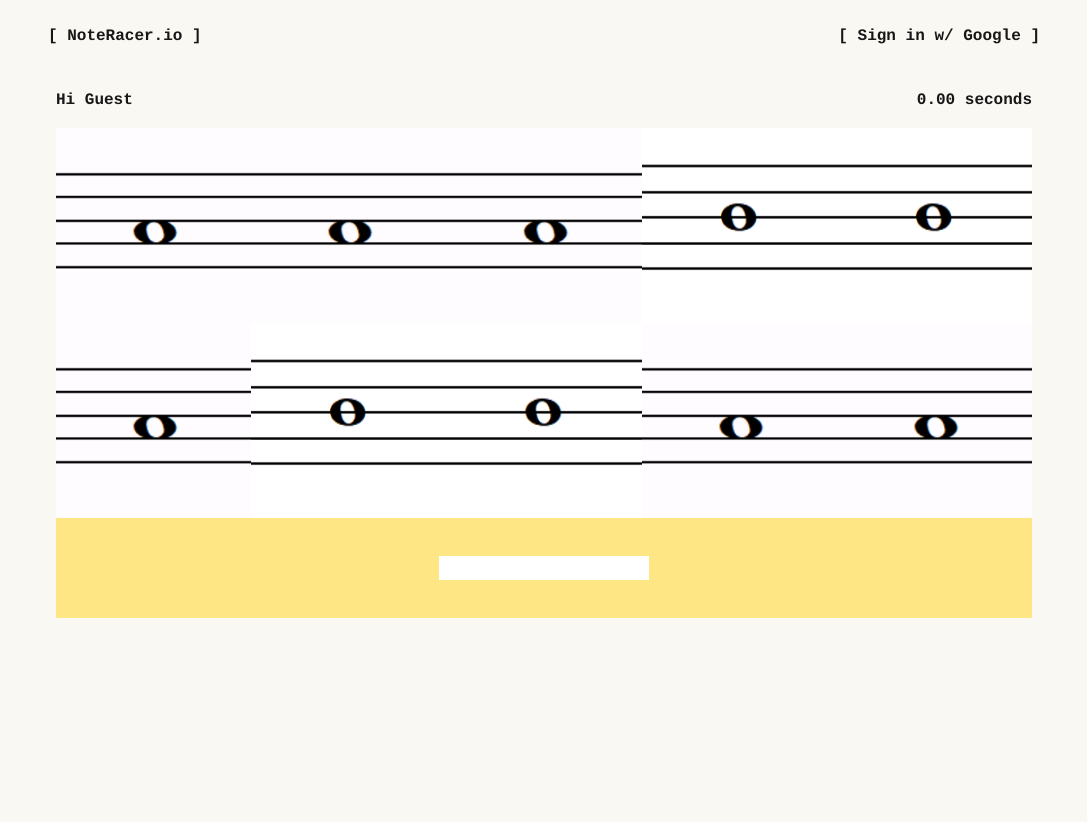
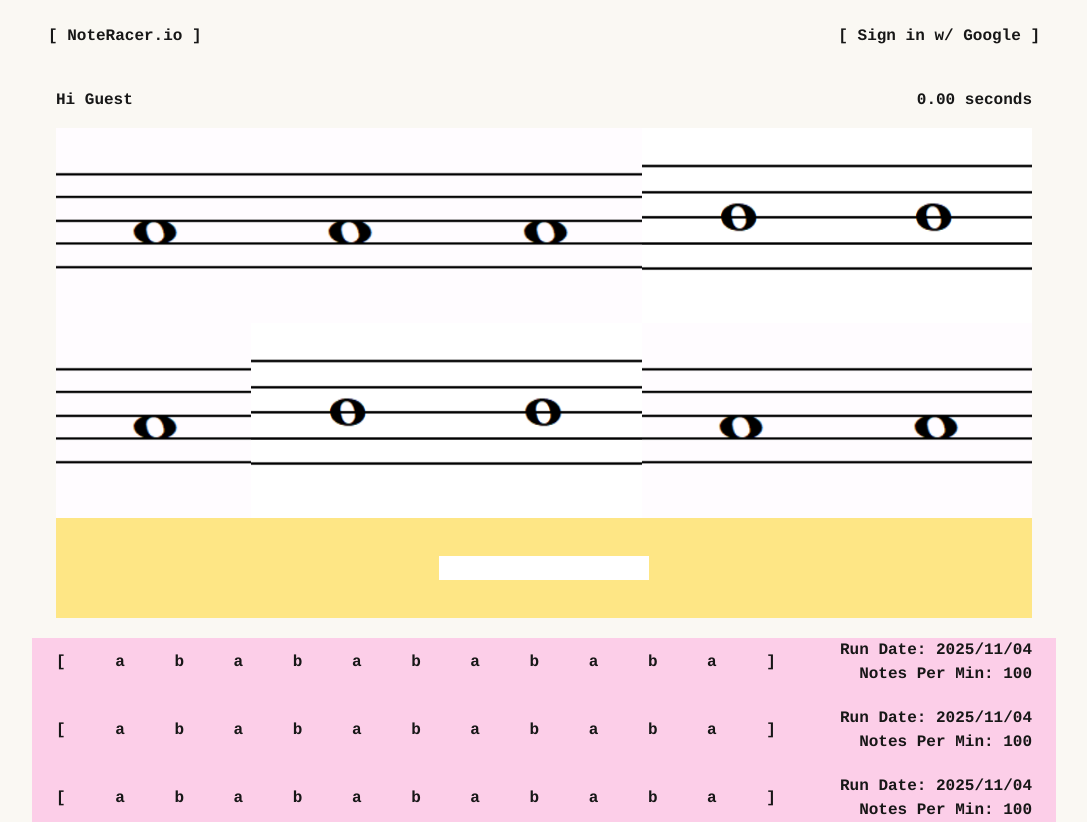
Before and after one commit to Jamess-Nguyen/noteracer.io, a Next.js app: page / in a window 1280 px wide. Shown: the whole page, without its empty margins (96-1183 px from the left). Before the commit the page ends 800 px from the top, so only its background shows below. Built offline with nearby package versions, Linux system fonts and the light colour scheme; no server answers.

Commit message:
:sparkles: added run card and poc code

```diff
--- a/src/app/features/gameplay/components/GamePlayManager.tsx
+++ b/src/app/features/gameplay/components/GamePlayManager.tsx
@@ -6,18 +6,33 @@ import { GamePlayInput } from "./GamePlayInput";
 import { useEffect } from "react";
 import { generateNotes } from "../lib/notes";
 import { GamePlayHeader } from "./GamePlayHeader";
+import { useRunStore } from "@/app/features/runs/lib/store";
+import { run } from "@/app/features/runs/lib/types"
+
 export function GamePlayManager() {
+  const addRun = useRunStore((s) => { return s.addRun });
   const resetRound = useGameplayStore((s) => { return s.resetRound });
   useEffect(() => {
-    const notes = generateNotes();
-    resetRound(notes);
+    const run_notes = generateNotes();
+    resetRound(run_notes);
   },[resetRound]);
 
   const gameStatus = useGameplayStore((s) => { return s.status });
   useEffect(() => {
     if (gameStatus === "done") {
-      const notes = generateNotes();
-      resetRound(notes);
+      const {notes, timerMs} = useGameplayStore.getState();
+
+      const completed_run : run = {
+        notes: notes,
+        runTime: timerMs,
+        date: new Date(),
+      };
+      addRun(completed_run);
+      const {runHistory} = useRunStore.getState()
+      console.log(runHistory)
+
+      const run_notes = generateNotes();
+      resetRound(run_notes);
     }
   }), [gameStatus, resetRound];
 
--- /dev/null
+++ b/src/app/features/runs/components/RunCard.tsx
@@ -0,0 +1,40 @@
+import { run } from "@/app/features/runs/lib/types"
+
+function formatYMD(date: Date): string {
+  const y = date.getFullYear();
+  const m = String(date.getMonth() + 1).padStart(2, "0");
+  const d = String(date.getDate()).padStart(2, "0");
+  return `${y}/${m}/${d}`;
+}
+
+function RunCard({notes, date, runTime}: run){
+  const runNotes = (
+    <p className="flex justify-between my-auto">
+      <b>[</b>
+      {notes.map((note, idx) => { return (
+        <b key={idx}>{note}</b>);
+        })}
+      <b>]</b>
+    </p>
+  );
+
+  const runTimeStamps = (
+    <div className="flex flex-col justify-end">
+      <time className="w-full text-right">
+        <b>Run Date: {formatYMD(date)}</b>
+      </time>
+      <p className="w-full text-right">
+        <b>Notes Per Min: {runTime}</b>
+      </p>
+    </div>
+  );
+  const runCard = (
+    <article className="grid grid-cols-1 md:grid-cols-[7.5fr_2.5fr] gap-4 mt-5">
+      {runNotes}
+      {runTimeStamps}
+    </article >
+  );
+  return runCard;
+}
+
+export { RunCard };
--- a/src/app/page.tsx
+++ b/src/app/page.tsx
@@ -1,7 +1,7 @@
 import { GoogleSignIn } from "./components/auth/GoogleSignIn";
 import { TwoItemNavBar } from "./components/navigation/TwoItemNavBar";
 import { GamePlayManager } from "./features/gameplay/components/GamePlayManager";
-
+import { RunCard } from "./features/runs/components/RunCard";
 export default function Home() {
   return (
     <>
@@ -12,6 +12,23 @@ export default function Home() {
       <div className="mx-auto max-w-screen-lg px-6">
         <GamePlayManager/>
       </div>
+      <div className="mx-auto max-w-screen-lg px-6 bg-pink-200">
+      <RunCard
+        notes={["a", "b", "a", "b","a", "b", "a", "b", "a",  "b", "a"]}
+        date={new Date()}
+        runTime={100}
+      />
+      <RunCard
+        notes={["a", "b", "a", "b","a", "b", "a", "b", "a",  "b", "a"]}
+        date={new Date()}
+        runTime={100}
+      />
+      <RunCard
+        notes={["a", "b", "a", "b","a", "b", "a", "b", "a",  "b", "a"]}
+        date={new Date()}
+        runTime={100}
+      />
+      </div>
      </>
   );
 }
```
